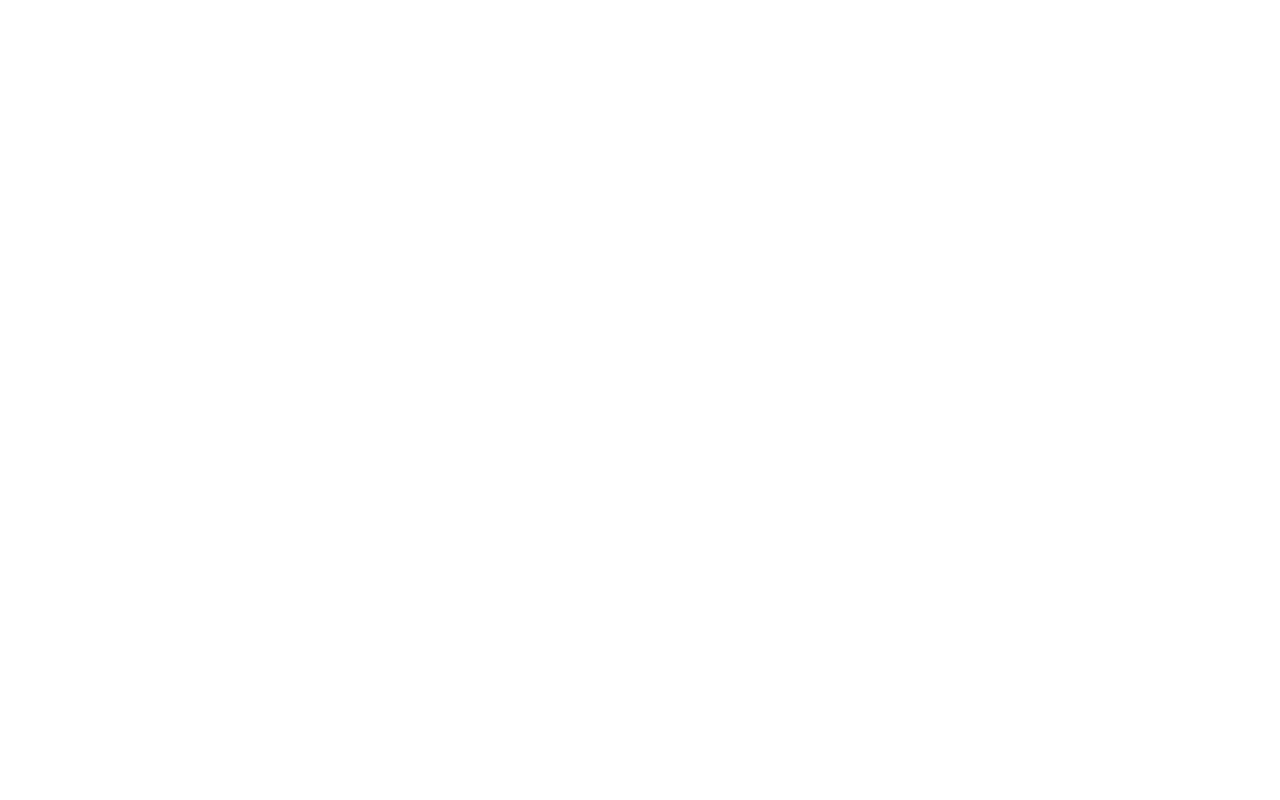
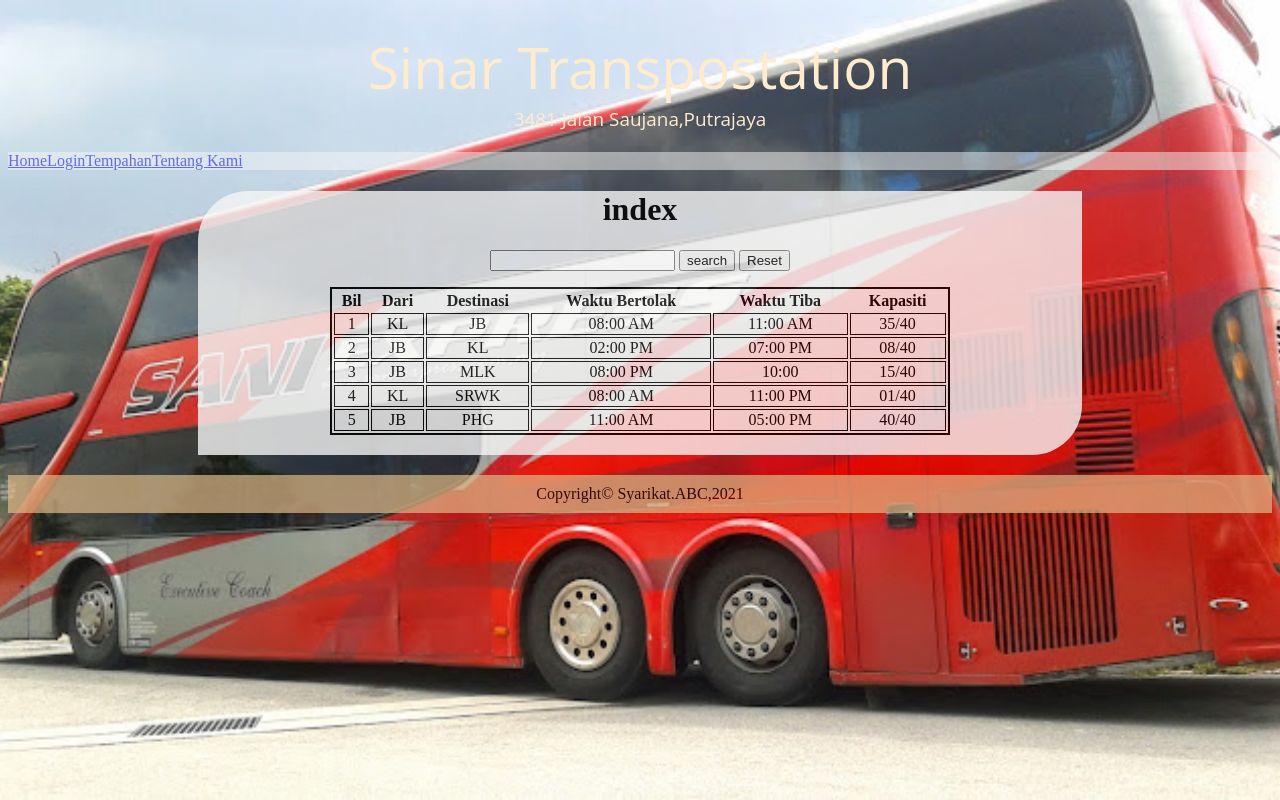
Before and after one commit to nfariesyanabiela/latih_tubi_2, a plain HTML site: page index.html in a window 1280 px wide. Drawn offline with Linux system fonts and the light colour scheme.

Commit message:
Update index.html

```diff
--- a/index.html
+++ b/index.html
@@ -3,4 +3,166 @@
     <title>Tempahan Bas</title>
     <style>
       body {
-        background: url'images
+        background: url('images/bus.jpg')no-repeat center fixed;
+        background-size: cover;
+      }
+      .header {
+        margin: auto;
+        padding: 20px;
+        text-align: center;
+        color: blanchedalmond;
+        font-family: "open sans","Helvetica neve","Helvetica,Arial. sans-serif";
+        text-shadow: 0 0 5px #FF0000,0,0 5px #0000FF;
+      }
+      .nama{
+        font-size: 15mm;
+      }
+      .alamat{
+        font-size: 5mm;
+      }
+      .menu ul{
+        list-style-type: none;
+        background-color: whitesmoke;
+        opacity: 0.5;
+        overflow: hidden;
+        padding: 0;
+        margin: 0;
+      }
+      .menu li{
+        float: left;
+      }
+      .a{
+        text-decoration: none;
+        display: block;
+        color: black;
+        padding: 20px;
+      }
+      .a:hover{
+        color: black;
+        font-weight: bold;
+        background-color: cornsilk;
+      }
+      .kandungan{
+        margin: auto;
+        text-align: center;
+        background-color: whitesmoke;
+        width: 70%;
+        border-radius: 50px 0 50px 0;
+        opacity: 0.8;
+        padding-bottom: 10px;
+      }
+      .table{
+        width: 70%;
+        text-align: center;
+        margin: auto;
+        margin-bottom: 10px;
+        border: 2px solid black;
+      }
+      th{
+        text-align: center;
+        border-stye: solid;
+        border-width: 1px;
+      }
+      td{
+        text-align: center;
+        border-style: solid;
+        border-width: 1px;
+      }
+      .kaki{
+        text-align: center;
+        opacity: 0.7;
+        background-color: burlywood;
+        padding-top: 10px;
+        padding-bottom: 10px;
+        margin-top: 20px;
+      }
+    </style>
+  </head>
+
+  <body>
+
+    <!--header-->
+    <div class="header">
+      <font class="nama"> Sinar Transpostation</font>
+      <br>
+      <font class="alamat">3481 Jalan Saujana,Putrajaya</font>
+    </div>
+
+    <!--menu-->
+    <div class="menu">
+      <ul>
+        <li><a href="index.html">Home</a></li>
+        <li><a href="login.html">Login</a></li>
+        <li><a href="tempah.html">Tempahan</a></li>
+        <li><a href="tentang.html">Tentang Kami</a></li>
+      </ul>
+    </div>
+
+    <!--content-->
+    <div class="kandungan">
+      <h1>index</h1>
+      <form action>
+        <input type="text">
+        <input type="submit" value="search">
+        <input type="reset">
+      </form>
+
+      <table class="table">
+        <tr>
+          <th>Bil</th>
+          <th>Dari</th>
+          <th>Destinasi</th>
+          <th>Waktu Bertolak</th>
+          <th>Waktu Tiba</th>
+          <th>Kapasiti</th>
+        </tr>
+        <tr>
+          <td>1</td>
+          <td>KL</td>
+          <td>JB</td>
+          <td>08:00 AM</td>
+          <td>11:00 AM</td>
+          <td>35/40</td>
+        </tr>
+        <tr>
+          <td>2</td>
+          <td>JB</td>
+          <td>KL</td>
+          <td>02:00 PM</td>
+          <td>07:00 PM</td>
+          <td>08/40</td>
+        </tr>
+        <tr>
+          <td>3</td>
+          <td>JB</td>
+          <td>MLK</td>
+          <td>08:00 PM</td>
+          <td>10:00</td>
+          <td>15/40</td>
+        </tr>
+        <tr>
+          <td>4</td>
+          <td>KL</td>
+          <td>SRWK</td>
+          <td>08:00 AM</td>
+          <td>11:00 PM</td>
+          <td>01/40</td>
+        </tr>
+        <tr>
+          <td>5</td>
+          <td>JB</td>
+          <td>PHG</td>
+          <td>11:00 AM</td>
+          <td>05:00 PM</td>
+          <td>40/40</td>
+        </tr>
+      </table>
+    </div>
+
+    <!--footer-->
+    <div class="kaki">
+      Copyright&copy; Syarikat.ABC,2021
+    </div>
+
+  </body>
+</html>
```
